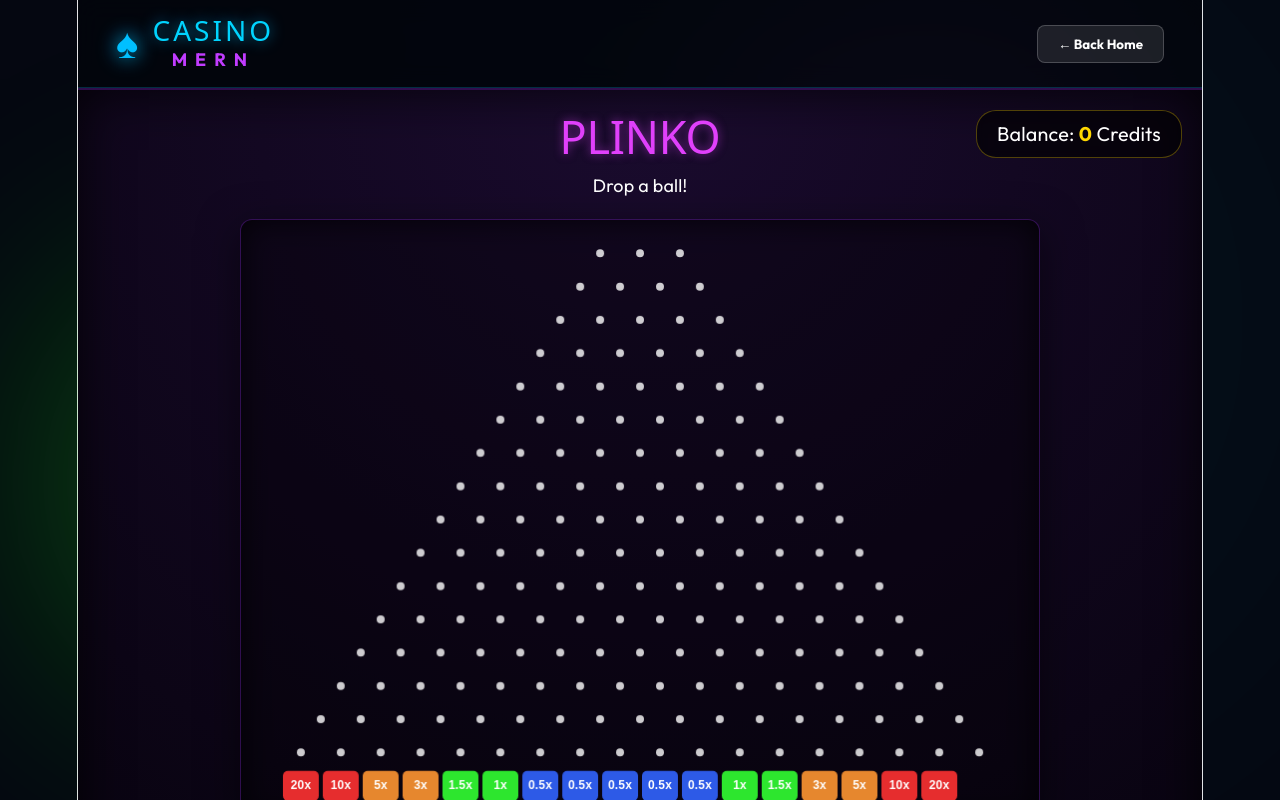
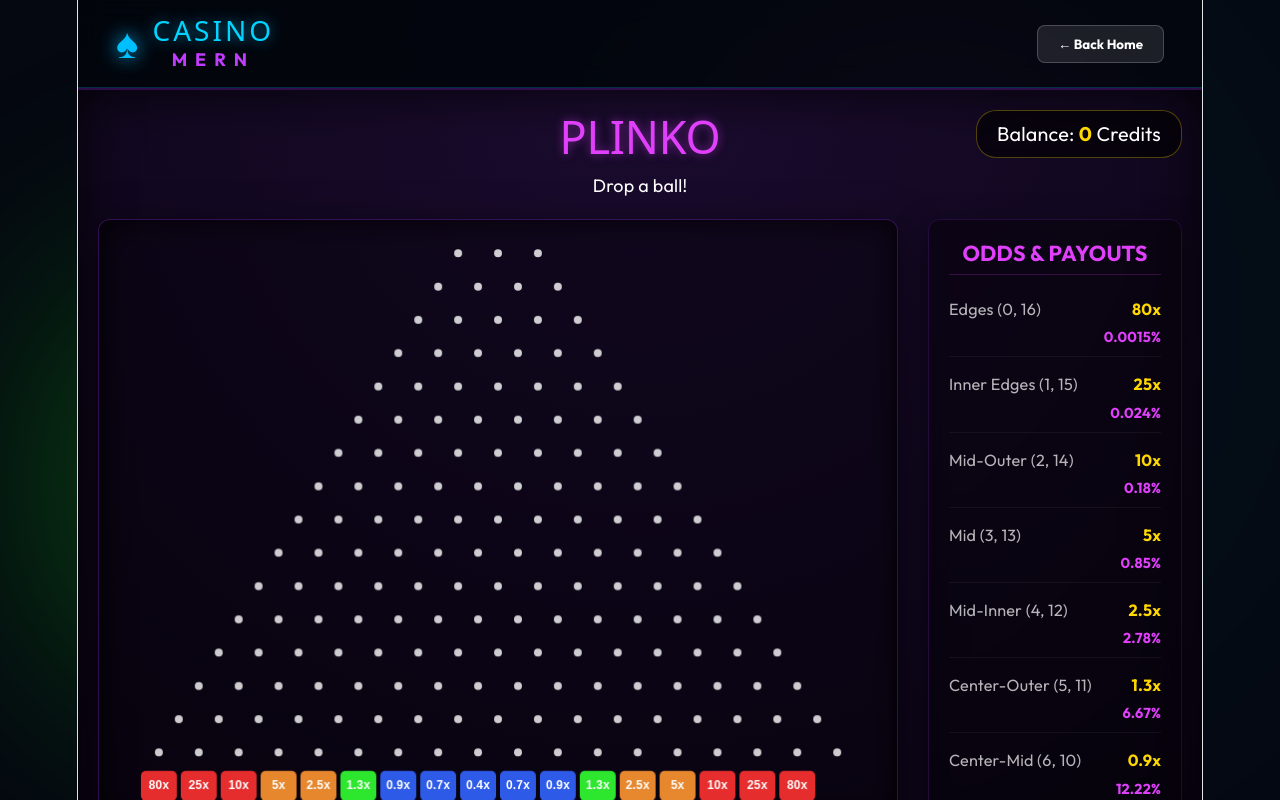
Before and after one commit to JGoslant-CS/CasinoMern, a React (Vite) app in the folder client/: page /plinko in a window 1280 px wide. Shown: the top 800 px of the page. Built offline with nearby package versions, Linux system fonts and the light colour scheme.

Commit message:
Improve plinko fairness

```diff
--- a/client/src/pages/PlinkoPage.jsx
+++ b/client/src/pages/PlinkoPage.jsx
@@ -5,9 +5,9 @@ import "../styles/PlinkoPage.css";
 const API_URL = "https://casinomern.onrender.com";
 
 const multipliers = {
-  high: [100, 25, 10, 5, 2, 0.2, 0.2, 0.2, 0.2, 0.2, 0.2, 0.2, 2, 5, 10, 25, 100],
-  medium: [20, 10, 5, 3, 1.5, 1, 0.5, 0.5, 0.5, 0.5, 0.5, 1, 1.5, 3, 5, 10, 20],
-  low: [10, 5, 2, 1.5, 1.2, 1, 0.8, 0.5, 0.5, 0.5, 0.8, 1, 1.2, 1.5, 2, 5, 10],
+  high: [1000, 150, 50, 10, 3, 1.0, 0.4, 0.3, 0.2, 0.3, 0.4, 1.0, 3, 10, 50, 150, 1000],
+  medium: [80, 25, 10, 5, 2.5, 1.3, 0.9, 0.7, 0.4, 0.7, 0.9, 1.3, 2.5, 5, 10, 25, 80],
+  low: [12, 5, 3, 2, 1.6, 1.2, 1.0, 0.9, 0.7, 0.9, 1.0, 1.2, 1.6, 2, 3, 5, 12],
 };
 
 function PlinkoPage({ user, setUser }) {
@@ -257,8 +257,35 @@ function PlinkoPage({ user, setUser }) {
           <p style={{ color: "#fff" }}>{message}</p>
         </div>
 
-        <div className="plinko-canvas-container">
-          <canvas ref={canvasRef} width={800} height={600}></canvas>
+        <div className="plinko-main-container">
+          <div className="plinko-canvas-container">
+            <canvas ref={canvasRef} width={800} height={600}></canvas>
+          </div>
+
+          <div className="plinko-sidebar">
+            <h3>ODDS & PAYOUTS</h3>
+            <div className="prob-list">
+              {[
+                { label: "Edges (0, 16)", mult: `${multipliers[difficulty][0]}x`, prob: "0.0015%" },
+                { label: "Inner Edges (1, 15)", mult: `${multipliers[difficulty][1]}x`, prob: "0.024%" },
+                { label: "Mid-Outer (2, 14)", mult: `${multipliers[difficulty][2]}x`, prob: "0.18%" },
+                { label: "Mid (3, 13)", mult: `${multipliers[difficulty][3]}x`, prob: "0.85%" },
+                { label: "Mid-Inner (4, 12)", mult: `${multipliers[difficulty][4]}x`, prob: "2.78%" },
+                { label: "Center-Outer (5, 11)", mult: `${multipliers[difficulty][5]}x`, prob: "6.67%" },
+                { label: "Center-Mid (6, 10)", mult: `${multipliers[difficulty][6]}x`, prob: "12.22%" },
+                { label: "Center-Inner (7, 9)", mult: `${multipliers[difficulty][7]}x`, prob: "17.46%" },
+                { label: "Center (8)", mult: `${multipliers[difficulty][8]}x`, prob: "19.64%" }
+              ].map((item, idx) => (
+                <div className="prob-item" key={idx}>
+                  <div className="prob-info">
+                    <span className="prob-label">{item.label}</span>
+                    <span className="prob-mult">{item.mult}</span>
+                  </div>
+                  <span className="prob-percent">{item.prob}</span>
+                </div>
+              ))}
+            </div>
+          </div>
         </div>
 
         <div className="difficulty-selector">
--- a/client/src/styles/PlinkoPage.css
+++ b/client/src/styles/PlinkoPage.css
@@ -29,6 +29,16 @@
   margin-bottom: 10px;
 }
 
+.plinko-main-container {
+  display: flex;
+  gap: 30px;
+  align-items: flex-start;
+  justify-content: center;
+  width: 100%;
+  max-width: 1100px;
+  margin-bottom: 20px;
+}
+
 .plinko-canvas-container {
   position: relative;
   width: 100%;
@@ -36,7 +46,83 @@
   display: flex;
   flex-direction: column;
   align-items: center;
-  margin-bottom: 20px;
+}
+
+.plinko-sidebar {
+  background: rgba(0, 0, 0, 0.4);
+  border: 1px solid rgba(138, 43, 226, 0.2);
+  border-radius: 12px;
+  padding: 20px;
+  color: white;
+  width: 280px;
+  box-shadow: 0 10px 30px rgba(0,0,0,0.5);
+  backdrop-filter: blur(10px);
+}
+
+.plinko-sidebar h3 {
+  color: #e040fb;
+  font-size: 1.2rem;
+  margin-top: 0;
+  margin-bottom: 15px;
+  text-align: center;
+  border-bottom: 1px solid rgba(224, 64, 251, 0.2);
+  padding-bottom: 8px;
+}
+
+.prob-list {
+  display: flex;
+  flex-direction: column;
+  gap: 8px;
+}
+
+.prob-item {
+  display: flex;
+  flex-direction: column;
+  gap: 2px;
+  font-size: 0.9rem;
+  padding: 6px 0;
+  border-bottom: 1px solid rgba(255, 255, 255, 0.05);
+}
+
+.prob-info {
+  display: flex;
+  justify-content: space-between;
+  width: 100%;
+}
+
+.prob-label {
+  color: rgba(255, 255, 255, 0.7);
+}
+
+.prob-mult {
+  color: #ffd700;
+  font-weight: bold;
+}
+
+.prob-percent {
+  color: #e040fb;
+  font-weight: bold;
+  font-size: 0.8rem;
+  align-self: flex-end;
+}
+
+@media (max-width: 1100px) {
+  .plinko-main-container {
+    flex-direction: column;
+    align-items: center;
+    gap: 20px;
+  }
+
+  .plinko-sidebar {
+    width: 100%;
+    max-width: 800px;
+  }
+
+  .prob-list {
+    display: grid;
+    grid-template-columns: repeat(auto-fill, minmax(220px, 1fr));
+    gap: 12px;
+  }
 }
 
 canvas {
```
Also changed, not shown: 1 other file (tests, documents, lock files or other folders).
